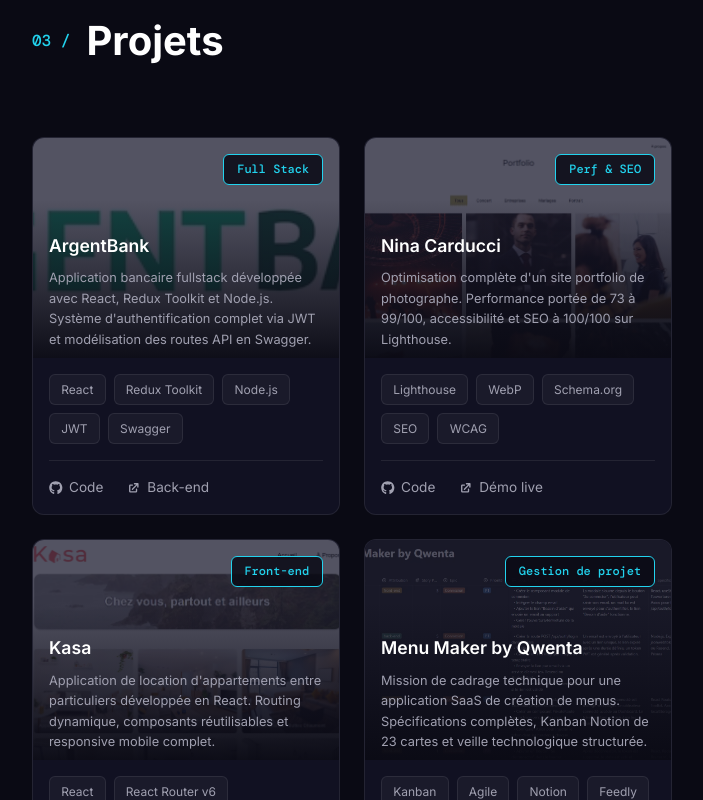
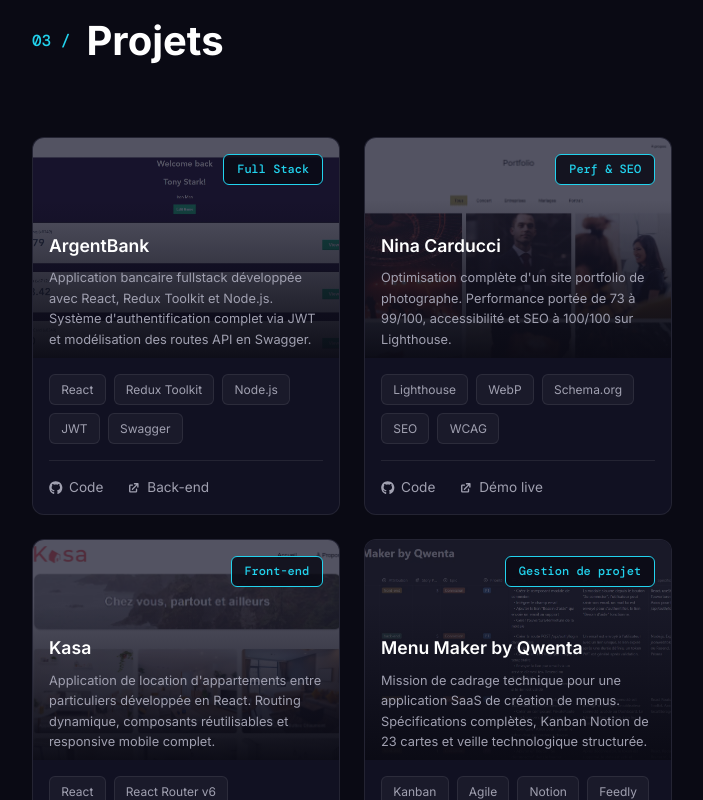
Before and after one commit to gabtoledano/portfolio, a React app: page / in a window 1280 px wide. Shown: the part 3040-3840 px from the top of the page, without its empty margins (288-991 px from the left). Built offline with nearby package versions, Linux system fonts and the light colour scheme; the HTML template or start-up script is replaced by a standard one.

Commit message:
feat : alignement images projets vers le haut

```diff
--- a/src/components/Projects/ProjectCard.module.css
+++ b/src/components/Projects/ProjectCard.module.css
@@ -39,7 +39,11 @@
   display: flex;
   flex-direction: column;
   gap: 0.5rem;
-  background: linear-gradient(to top, rgba(10, 10, 20, 0.95) 0%, transparent 100%);
+  background: linear-gradient(
+    to top,
+    rgba(10, 10, 20, 0.95) 0%,
+    transparent 100%
+  );
   padding: 2rem 1rem 0.5rem;
   margin: -1rem;
 }
@@ -105,5 +109,6 @@
   width: 100%;
   height: 100%;
   object-fit: cover;
+  object-position: top;
   opacity: 0.25;
 }
```
Also changed, not shown: src/assets/images/projects/argentbank.png, src/assets/images/projects/argentbank.webp.
